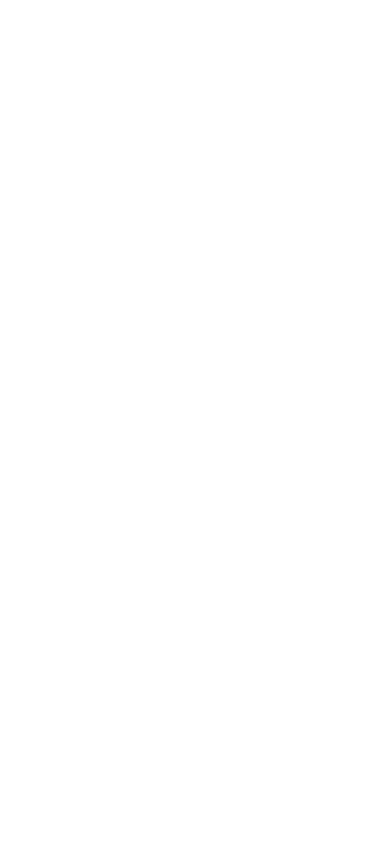
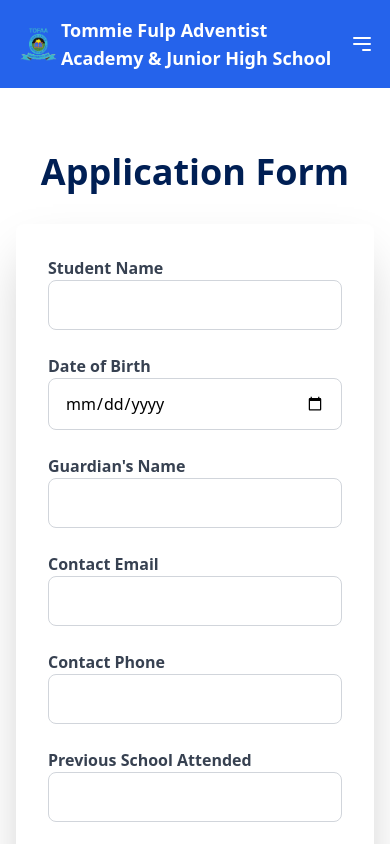
Before and after one commit to joek-yo/tommie-fulp-school, a React (Vite) app: page /apply in a window 390 px wide. Before the commit this address had no page. Shown: the top 844 px of the page. Built offline with nearby package versions, Linux system fonts and the light colour scheme.

Commit message:
feat: Enhance Navbar with responsive toggle and school logo

```diff
--- a/package.json
+++ b/package.json
@@ -12,6 +12,7 @@
   "dependencies": {
     "react": "^18.3.1",
     "react-dom": "^18.3.1",
+    "react-icons": "^5.3.0",
     "react-router-dom": "^6.27.0"
   },
   "devDependencies": {
--- a/src/App.jsx
+++ b/src/App.jsx
@@ -1,24 +1,28 @@
 // App.jsx
-// Main application component with routing setup for Tommie Fulp Adventist Academy & Junior High School
 import React from 'react';
 import { BrowserRouter as Router, Routes, Route } from 'react-router-dom';
 import HomePage from './pages/HomePage';
 import AboutPage from './pages/AboutPage';
 import Navbar from './components/Navbar';
-import HeroSection from './components/HeroSection';
 import Footer from './components/Footer';
 import AdmissionPage from './pages/AdmissionPage';
 import ContactPage from './pages/ContactPage';
 import GalleryPage from './pages/GalleryPage';
+import ApplicationFormPage from './pages/ApplicationFormPage'; // Import your form page
 
 function App() {
   return (
     <Router>
+      <Navbar />  {/* Ensure the Navbar is rendered here */}
       <Routes>
         <Route path="/" element={<HomePage />} />
         <Route path="/about" element={<AboutPage />} />
-        {/* Add other routes as we go */}
+        <Route path="/admissions" element={<AdmissionPage />} />
+        <Route path="/apply" element={<ApplicationFormPage />} /> {/* Add this line */}
+        <Route path="/gallery" element={<GalleryPage />} />
+        <Route path="/contact" element={<ContactPage />} />
       </Routes>
+      <Footer />  {/* Ensure the Footer is rendered here */}
     </Router>
   );
 }
--- a/src/components/Navbar.jsx
+++ b/src/components/Navbar.jsx
@@ -1,14 +1,56 @@
 // Navbar.jsx
-// Navbar component with navigation links for Tommie Fulp Adventist Academy website
-import React from 'react';
+import React, { useState } from 'react';
 import { Link } from 'react-router-dom';
+import logo from '../assets/logo.png';
 
 function Navbar() {
+  const [isOpen, setIsOpen] = useState(false);
+
+  const toggleMenu = () => {
+    setIsOpen(!isOpen);
+  };
+
   return (
     <nav className="bg-blue-600 p-4 text-white">
-      <div className="container mx-auto flex justify-between">
-        <h1 className="text-lg font-bold">Tommie Fulp Academy</h1>
-        <div className="space-x-4">
+      <div className="container mx-auto flex justify-between items-center">
+        {/* School Logo */}
+        <img src="/src/assets/logo.png" alt="School Logo" className="h-10" />
+
+        <h1 className="text-lg font-bold">Tommie Fulp Adventist Academy & Junior High School</h1>
+
+        {/* Toggle Button for Mobile */}
+        <button
+          className="md:hidden focus:outline-none"
+          onClick={toggleMenu}
+          aria-label="Toggle Navigation"
+        >
+          <svg
+            xmlns="http://www.w3.org/2000/svg"
+            className="h-6 w-6"
+            fill="none"
+            viewBox="0 0 24 24"
+            stroke="currentColor"
+          >
+            {isOpen ? (
+              <path
+                strokeLinecap="round"
+                strokeLinejoin="round"
+                strokeWidth={2}
+                d="M6 18L18 6M6 6l12 12"
+              />
+            ) : (
+              <path
+                strokeLinecap="round"
+                strokeLinejoin="round"
+                strokeWidth={2}
+                d="M4 6h16M4 12h16m-7 6h7"
+              />
+            )}
+          </svg>
+        </button>
+
+        {/* Navigation Links */}
+        <div className={`md:flex ${isOpen ? 'block' : 'hidden'} space-x-4`}>
           <Link to="/">Home</Link>
           <Link to="/about">About</Link>
           <Link to="/admissions">Admissions</Link>
--- /dev/null
+++ b/src/pages/ApplicationFormPage.jsx
@@ -0,0 +1,115 @@
+// ApplicationFormPage.jsx
+import React, { useState } from 'react';
+
+function ApplicationFormPage() {
+  const [formData, setFormData] = useState({
+    studentName: '',
+    dateOfBirth: '',
+    guardianName: '',
+    contactEmail: '',
+    contactPhone: '',
+    previousSchool: '',
+    // Add other fields as necessary
+  });
+
+  const handleChange = (e) => {
+    const { name, value } = e.target;
+    setFormData({ ...formData, [name]: value });
+  };
+
+  const handleSubmit = (e) => {
+    e.preventDefault();
+    // Here, you can handle form submission, e.g., send the data to a backend server
+    console.log('Application Submitted:', formData);
+    alert("Your application has been submitted successfully!");
+  };
+
+  return (
+    <div className="container mx-auto px-4 md:px-8 lg:px-16 py-16">
+      <h1 className="text-4xl font-bold text-center mb-8 text-navyblue">Application Form</h1>
+      <form onSubmit={handleSubmit} className="bg-white shadow-2xl rounded-lg p-8 space-y-6">
+        <div className="transition-transform duration-300 hover:scale-105">
+          <label className="block text-gray-700 font-semibold">Student Name</label>
+          <input
+            type="text"
+            name="studentName"
+            value={formData.studentName}
+            onChange={handleChange}
+            className="w-full border border-gray-300 rounded-lg px-4 py-3 focus:outline-none focus:ring-2 focus:ring-navyblue"
+            required
+          />
+        </div>
+
+        <div className="transition-transform duration-300 hover:scale-105">
+          <label className="block text-gray-700 font-semibold">Date of Birth</label>
+          <input
+            type="date"
+            name="dateOfBirth"
+            value={formData.dateOfBirth}
+            onChange={handleChange}
+            className="w-full border border-gray-300 rounded-lg px-4 py-3 focus:outline-none focus:ring-2 focus:ring-navyblue"
+            required
+          />
+        </div>
+
+        <div className="transition-transform duration-300 hover:scale-105">
+          <label className="block text-gray-700 font-semibold">Guardian's Name</label>
+          <input
+            type="text"
+            name="guardianName"
+            value={formData.guardianName}
+            onChange={handleChange}
+            className="w-full border border-gray-300 rounded-lg px-4 py-3 focus:outline-none focus:ring-2 focus:ring-navyblue"
+            required
+          />
+        </div>
+
+        <div className="transition-transform duration-300 hover:scale-105">
+          <label className="block text-gray-700 font-semibold">Contact Email</label>
+          <input
+            type="email"
+            name="contactEmail"
+            value={formData.contactEmail}
+            onChange={handleChange}
+            className="w-full border border-gray-300 rounded-lg px-4 py-3 focus:outline-none focus:ring-2 focus:ring-navyblue"
+            required
+          />
+        </div>
+
+        <div className="transition-transform duration-300 hover:scale-105">
+          <label className="block text-gray-700 font-semibold">Contact Phone</label>
+          <input
+            type="tel"
+            name="contactPhone"
+            value={formData.contactPhone}
+            onChange={handleChange}
+            className="w-full border border-gray-300 rounded-lg px-4 py-3 focus:outline-none focus:ring-2 focus:ring-navyblue"
+            required
+          />
+        </div>
+
+        <div className="transition-transform duration-300 hover:scale-105">
+          <label className="block text-gray-700 font-semibold">Previous School Attended</label>
+          <input
+            type="text"
+            name="previousSchool"
+            value={formData.previousSchool}
+            onChange={handleChange}
+            className="w-full border border-gray-300 rounded-lg px-4 py-3 focus:outline-none focus:ring-2 focus:ring-navyblue"
+          />
+        </div>
+
+        <div className="text-center">
+          <button
+            type="submit"
+            className="bg-navyblue text-white px-6 py-3 rounded-lg font-semibold hover:bg-skyblue transition duration-200 transform hover:scale-105 shadow-lg"
+          >
+            Submit Application
+          </button>
+        </div>
+      </form>
+    </div>
+  );
+}
+
+export default ApplicationFormPage;
--- a/src/pages/ContactPage.jsx
+++ b/src/pages/ContactPage.jsx
@@ -1,11 +1,27 @@
 // ContactPage.jsx
 // Contact Page for Tommie Fulp Adventist Academy, featuring a contact form, school details, and location map.
-import React from 'react';
+import React, { useState } from 'react';
 
 function ContactPage() {
+  const [formData, setFormData] = useState({ name: '', email: '', message: '' });
+  const [submitted, setSubmitted] = useState(false);
+
+  const handleChange = (e) => {
+    setFormData({ ...formData, [e.target.id]: e.target.value });
+  };
+
+  const handleSubmit = (e) => {
+    e.preventDefault();
+    if (formData.name && formData.email && formData.message) {
+      setSubmitted(true);
+      setFormData({ name: '', email: '', message: '' });
+    } else {
+      alert("Please fill in all fields.");
+    }
+  };
+
   return (
     <div className="bg-white text-navyblue">
-      {/* Banner */}
       <section className="bg-skyblue py-16">
         <div className="container mx-auto text-center">
           <h1 className="text-4xl font-bold text-white">Contact Us</h1>
@@ -15,70 +31,66 @@ function ContactPage() {
         </div>
       </section>
 
-      {/* Contact Form & Details */}
       <section className="py-16 container mx-auto px-4 md:px-8 lg:px-16">
         <div className="grid md:grid-cols-2 gap-12">
-          {/* Contact Form */}
           <div>
             <h2 className="text-2xl font-semibold mb-4">Send Us a Message</h2>
-            <form className="space-y-6">
+            {submitted && (
+              <p className="text-green-600 font-semibold mb-4">Thank you! Your message has been sent.</p>
+            )}
+            <form className="space-y-6" onSubmit={handleSubmit}>
               <div>
-                <label htmlFor="name" className="block font-medium">
-                  Name
-                </label>
+                <label htmlFor="name" className="block font-medium">Name</label>
                 <input
                   type="text"
                   id="name"
+                  value={formData.name}
+                  onChange={handleChange}
                   className="w-full px-4 py-2 border rounded-lg focus:outline-none focus:border-skyblue"
                 />
               </div>
               <div>
-                <label htmlFor="email" className="block font-medium">
-                  Email
-                </label>
+                <label htmlFor="email" className="block font-medium">Email</label>
                 <input
                   type="email"
                   id="email"
+                  value={formData.email}
+                  onChange={handleChange}
                   className="w-full px-4 py-2 border rounded-lg focus:outline-none focus:border-skyblue"
                 />
               </div>
               <div>
-                <label htmlFor="message" className="block font-medium">
-                  Message
-                </label>
+                <label htmlFor="message" className="block font-medium">Message</label>
                 <textarea
                   id="message"
                   rows="4"
+                  value={formData.message}
+                  onChange={handleChange}
                   className="w-full px-4 py-2 border rounded-lg focus:outline-none focus:border-skyblue"
                 ></textarea>
               </div>
-              <button className="bg-navyblue text-white px-6 py-3 rounded-lg font-semibold hover:bg-skyblue transition">
+              <button
+                type="submit"
+                className="bg-navyblue text-white px-6 py-3 rounded-lg font-semibold hover:bg-skyblue transition"
+              >
                 Submit
               </button>
             </form>
           </div>
 
-          {/* Contact Details */}
           <div>
             <h2 className="text-2xl font-semibold mb-4">Our Contact Information</h2>
             <p className="mb-4">
               For more information or specific inquiries, feel free to reach out to us directly.
             </p>
             <ul className="space-y-4">
-              <li>
-                <span className="font-medium">Phone:</span> (123) 456-7890
-              </li>
-              <li>
-                <span className="font-medium">Email:</span> info@tommiefulpacademy.edu
-              </li>
-              <li>
-                <span className="font-medium">Address:</span> 123 Academy Lane, Springfield
-              </li>
+              <li><span className="font-medium">Phone:</span> (123) 456-7890</li>
+              <li><span className="font-medium">Email:</span> info@tommiefulpacademy.edu</li>
+              <li><span className="font-medium">Address:</span> 123 Academy Lane, Springfield</li>
             </ul>
           </div>
         </div>
 
-        {/* Location Map */}
         <div className="mt-16">
           <h2 className="text-2xl font-semibold text-center mb-8">Our Location</h2>
           <div className="w-full h-80 bg-gray-300 rounded-lg overflow-hidden shadow-lg">
--- a/src/pages/HomePage.jsx
+++ b/src/pages/HomePage.jsx
@@ -2,6 +2,7 @@
 // Home Page for Tommie Fulp Adventist Academy, showcasing the school's mission and features.
 import React from 'react';
 import { Link } from 'react-router-dom';
+import HeroSection from '../components/HeroSection';
 
 function HomePage() {
   return (
```
Also changed, not shown: src/pages/AboutPage.jsx (+33 -1 lines), src/pages/AdmissionPage.jsx (+24 -18 lines), src/pages/GalleryPage.jsx (+22 -22 lines), src/assets/logo.png (added), 1 other file (tests, documents, lock files or other folders).
